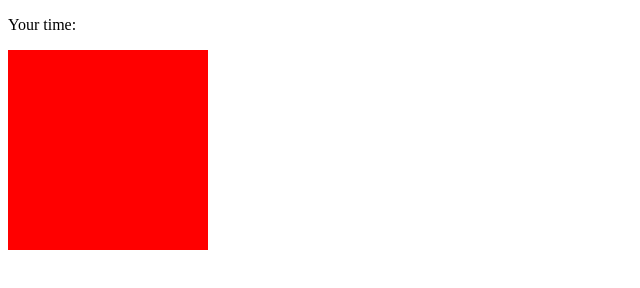
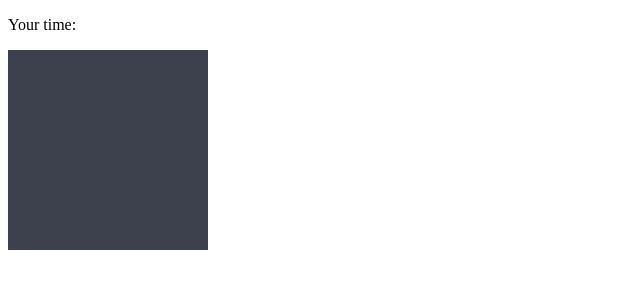
Before and after one commit to ScottTeran/udm-js-reaction-tester, a plain HTML site: page index.html in a window 1280 px wide. Shown: the whole page, without its empty margins (0-640 px from the left). Drawn offline with Linux system fonts and the light colour scheme.

Commit message:
random color gen added

```diff
--- a/index.html
+++ b/index.html
@@ -23,6 +23,17 @@
 
 	<script type="text/javascript">
 
+	// random color generator from stackoverflow
+
+	function getRandomColor() {
+		var letters = '0123456789ABCDEF'.split('');
+		var color = '#';
+		for (var i = 0; i < 6; i++) {
+			color += letters[Math.round(Math.random() * 15)];
+		}
+		return color;
+	}
+
 	var clickedTime,
 	createdTime,
 	reactionTime;
@@ -34,6 +45,8 @@
 			time = time * 5000;
 
 			setTimeout(function() {
+
+				document.getElementById("box").style.backgroundColor = getRandomColor();
 
 				document.getElementById("box").style.display = "block";
 
```
